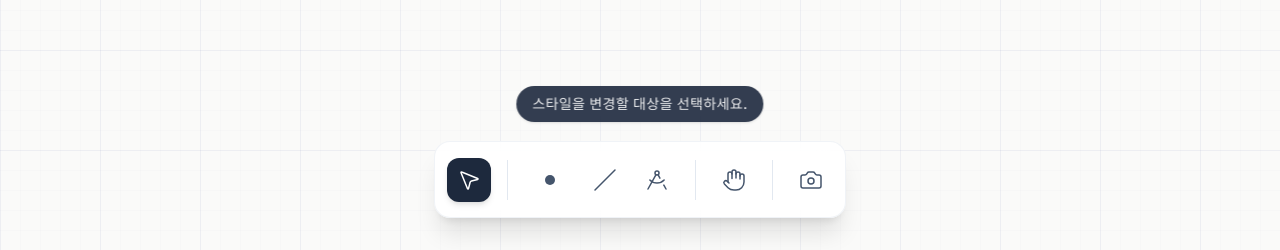
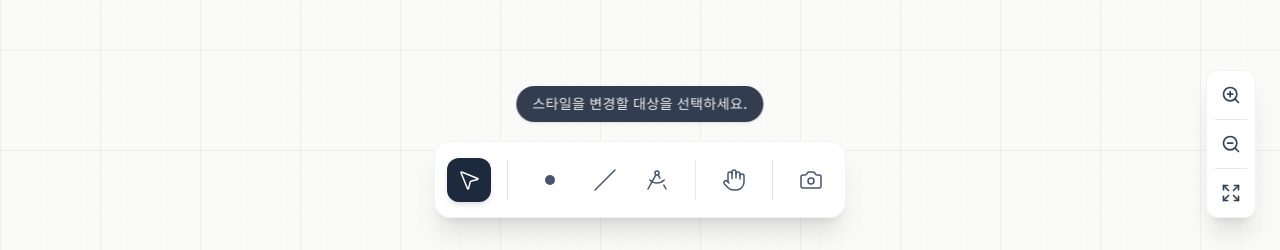
Before and after one commit to juriof-hash/Construction, a React (Vite) app: page / in a window 1280 px wide. Shown: the part 550-800 px from the top of the page. Built offline with nearby package versions, Linux system fonts and the light colour scheme.

Commit message:
feat: add zoom controls to GeometryApp
Introduce UI controls for zooming and resetting the viewport view in the GeometryApp component to improve navigation within the workspace.

```diff
--- /dev/null
+++ b/fix_zoom_reset.cjs
@@ -0,0 +1,19 @@
+const fs = require('fs');
+let code = fs.readFileSync('src/components/GeometryApp.tsx', 'utf8');
+
+code = code.replace(
+  'dispatch({ type: "SET_VIEW", payload: { x: -winSize.width / 2, y: -winSize.height / 2, scale: 1 } });',
+  'dispatch({ type: "SET_VIEW", payload: { x: 0, y: 0, scale: 1 } });'
+);
+
+code = code.replace(
+  'const center = { x: winSize.width / 2, y: winSize.height / 2 };',
+  'const center = { x: winSize.w / 2, y: winSize.h / 2 };'
+);
+
+code = code.replace(
+  'const center = { x: winSize.width / 2, y: winSize.height / 2 };',
+  'const center = { x: winSize.w / 2, y: winSize.h / 2 };'
+);
+
+fs.writeFileSync('src/components/GeometryApp.tsx', code);
--- /dev/null
+++ b/patch_zoom.cjs
@@ -0,0 +1,52 @@
+const fs = require('fs');
+let code = fs.readFileSync('src/components/GeometryApp.tsx', 'utf8');
+
+code = code.replace(
+  'import { GifMakerUI } from "./GifMakerUI";',
+  'import { GifMakerUI } from "./GifMakerUI";\nimport { ZoomIn, ZoomOut, Expand } from "lucide-react";\nimport { zoomAroundPoint } from "../utils/viewportUtils";'
+);
+
+code = code.replace(
+  '<AppOverlays',
+  `
+      {/* Zoom Controls */}
+      <div className="fixed bottom-24 md:bottom-8 right-4 md:right-6 z-20 flex flex-col items-center gap-1 bg-white/90 backdrop-blur shadow-xl rounded-xl p-1 border border-slate-200/50">
+        <button
+          onClick={() => {
+            const newScale = Math.min(10, view.scale * 1.5);
+            const center = { x: winSize.width / 2, y: winSize.height / 2 };
+            dispatch({ type: "SET_VIEW", payload: zoomAroundPoint(view, center, newScale) });
+          }}
+          className="w-10 h-10 flex items-center justify-center rounded-lg text-slate-700 hover:bg-slate-100 transition-colors"
+          title="확대 (Zoom In)"
+        >
+          <ZoomIn size={20} />
+        </button>
+        <div className="w-8 h-px bg-slate-200 mx-auto"></div>
+        <button
+          onClick={() => {
+            const newScale = Math.max(0.1, view.scale / 1.5);
+            const center = { x: winSize.width / 2, y: winSize.height / 2 };
+            dispatch({ type: "SET_VIEW", payload: zoomAroundPoint(view, center, newScale) });
+          }}
+          className="w-10 h-10 flex items-center justify-center rounded-lg text-slate-700 hover:bg-slate-100 transition-colors"
+          title="축소 (Zoom Out)"
+        >
+          <ZoomOut size={20} />
+        </button>
+        <div className="w-8 h-px bg-slate-200 mx-auto"></div>
+        <button
+          onClick={() => {
+            dispatch({ type: "SET_VIEW", payload: { x: -winSize.width / 2, y: -winSize.height / 2, scale: 1 } });
+          }}
+          className="w-10 h-10 flex items-center justify-center rounded-lg text-slate-700 hover:bg-slate-100 transition-colors"
+          title="원래 크기로 (Reset Zoom)"
+        >
+          <Expand size={20} />
+        </button>
+      </div>
+
+      <AppOverlays`
+);
+
+fs.writeFileSync('src/components/GeometryApp.tsx', code);
--- a/src/components/GeometryApp.tsx
+++ b/src/components/GeometryApp.tsx
@@ -12,6 +12,8 @@ import { useViewportControls } from "../hooks/useViewportControls";
 import { useKeyboardShortcuts } from "../hooks/useKeyboardShortcuts";
 import { useGifRecorder } from "../hooks/useGifRecorder";
 import { GifMakerUI } from "./GifMakerUI";
+import { ZoomIn, ZoomOut, Expand } from "lucide-react";
+import { zoomAroundPoint } from "../utils/viewportUtils";
 
 export const GeometryApp: React.FC = () => {
   const { state, dispatch } = useGeometry();
@@ -114,6 +116,44 @@ export const GeometryApp: React.FC = () => {
         onCapture={captureFrame}
       />
 
+
+      {/* Zoom Controls */}
+      <div className="fixed bottom-24 md:bottom-8 right-4 md:right-6 z-20 flex flex-col items-center gap-1 bg-white/90 backdrop-blur shadow-xl rounded-xl p-1 border border-slate-200/50">
+        <button
+          onClick={() => {
+            const newScale = Math.min(10, view.scale * 1.5);
+            const center = { x: winSize.w / 2, y: winSize.h / 2 };
+            dispatch({ type: "SET_VIEW", payload: zoomAroundPoint(view, center, newScale) });
+          }}
+          className="w-10 h-10 flex items-center justify-center rounded-lg text-slate-700 hover:bg-slate-100 transition-colors"
+          title="확대 (Zoom In)"
+        >
+          <ZoomIn size={20} />
+        </button>
+        <div className="w-8 h-px bg-slate-200 mx-auto"></div>
+        <button
+          onClick={() => {
+            const newScale = Math.max(0.1, view.scale / 1.5);
+            const center = { x: winSize.w / 2, y: winSize.h / 2 };
+            dispatch({ type: "SET_VIEW", payload: zoomAroundPoint(view, center, newScale) });
+          }}
+          className="w-10 h-10 flex items-center justify-center rounded-lg text-slate-700 hover:bg-slate-100 transition-colors"
+          title="축소 (Zoom Out)"
+        >
+          <ZoomOut size={20} />
+        </button>
+        <div className="w-8 h-px bg-slate-200 mx-auto"></div>
+        <button
+          onClick={() => {
+            dispatch({ type: "SET_VIEW", payload: { x: 0, y: 0, scale: 1 } });
+          }}
+          className="w-10 h-10 flex items-center justify-center rounded-lg text-slate-700 hover:bg-slate-100 transition-colors"
+          title="원래 크기로 (Reset Zoom)"
+        >
+          <Expand size={20} />
+        </button>
+      </div>
+
       <AppOverlays
         appMode={appMode}
         statusText={statusText}
```
Also changed, not shown: 1 other file (tests, documents, lock files or other folders).
